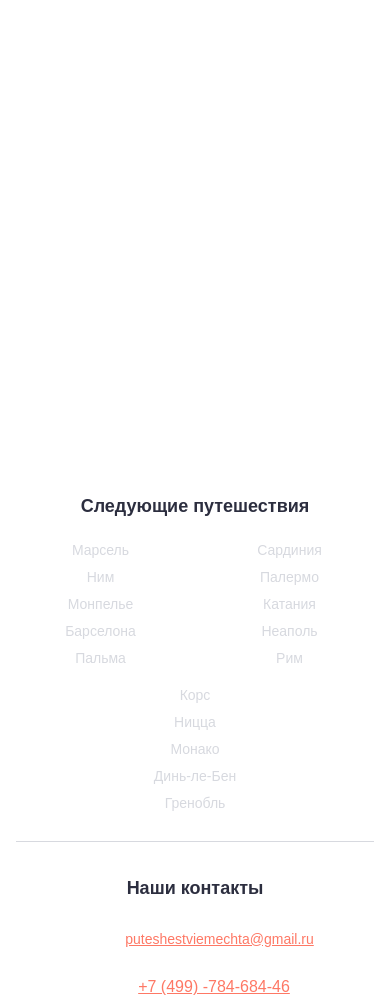
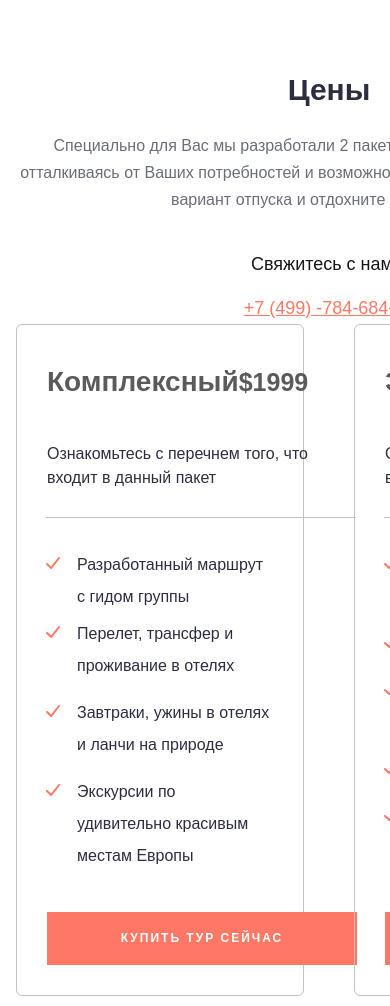
Before and after one commit to AntipovSergey/Antipov_europe-travelling, a website: page source/index.html in a window 390 px wide. Shown: the part 3944-4950 px from the top of the page. Drawn offline with nearby package versions, Linux system fonts and the light colour scheme; files that its build step writes are made by us from their sources.

Commit message:
Доделывает tablet блока price

```diff
--- a/source/index.html
+++ b/source/index.html
@@ -234,6 +234,50 @@
           </div>
         </div>
       </section>
+      <section class="price">
+        <div class="price__wrapper container">
+          <div class="price__first-column">
+            <h2 class="price__title">Цены</h2>
+            <p class="price__subtitle">Специально для Вас  мы разработали 2 пакета цен с разными условиями, отталкиваясь от Ваших потребностей и возможностей. Выберите для себя лучший вариант отпуска и отдохните на все 100%! </p>
+            <span class="price__span">Свяжитесь с нами</span>
+            <a class="price__phone phone phone--price" href="tel:+749978468446">
+              <svg class="price__logo-phone" width="30" height="30" fill="none" xmlns="http://www.w3.org/2000/svg">
+                <use xlink:href="img/sprite.svg#phone"></use>
+              </svg>
+              +7 (499) -784-684-46
+            </a>
+          </div>
+          <div class="price__second-column rate rate--complex">
+            <div class="rate__header">
+              <h3 class="rate__title">Комплексный</h3>
+              <span class="rate__price">$1999</span>
+            </div>
+            <p class="rate__subtitle">Ознакомьтесь с перечнем того, что входит в данный пакет </p>
+            <ul class="rate__list">
+              <li class="rate__item">Разработанный маршрут с гидом группы</li>
+              <li class="rate__item">Перелет, трансфер и проживание в отелях</li>
+              <li class="rate__item">Завтраки, ужины в отелях и ланчи на природе</li>
+              <li class="rate__item">Экскурсии по удивительно красивым местам Европы</li>
+            </ul>
+            <button class="rate__button btn-reset button button--price">Купить тур сейчас</button>
+          </div>
+          <div class="price__third-column rate">
+            <div class="rate__header">
+              <h3 class="rate__title">Экономный</h3>
+              <span class="rate__price">$1399</span>
+            </div>
+            <p class="rate__subtitle">Ознакомьтесь с перечнем того, что входит в данный пакет </p>
+            <ul class="rate__list">
+              <li class="rate__item">Разработанный маршрут с гидом группы</li>
+              <li class="rate__item">Перелет и трансфер</li>
+              <li class="rate__item">Проживание в хостелах при отелях</li>
+              <li class="rate__item">Только завтраки в отелях</li>
+              <li class="rate__item">Экскурсии по удивительно красивым местам Европы</li>
+            </ul>
+            <button class="rate__button btn-reset button button--price">Купить тур сейчас</button>
+          </div>
+        </div>
+      </section>
     </main>
     <footer>
       <div class="main-footer container">
--- a/source/scss/_vars.scss
+++ b/source/scss/_vars.scss
@@ -10,3 +10,4 @@ $color-abbey: #48494d;
 $color-mischka: #d7d9df;
 $storm-gray: #6b6d79;
 $french-gray: #c0c0c5;
+$scarpa-flow: #5b5b5d;
--- a/source/scss/components/button.scss
+++ b/source/scss/components/button.scss
@@ -23,6 +23,18 @@
   width: 250px;
   padding-left: 37px;
   padding-right: 37px;
+  font-weight: 700;
+  font-size: 12px;
+  line-height: 15px;
+  letter-spacing: 2px;
+  text-transform: uppercase;
+  color: $color-white;
+}
+
+.button--price {
+  padding-left: 68px;
+  padding-right: 70px;
+  width: 310px;
   font-weight: 700;
   font-size: 12px;
   line-height: 15px;
--- a/source/scss/components/main-footer.scss
+++ b/source/scss/components/main-footer.scss
@@ -73,6 +73,11 @@
 
   &__mail:focus,
   &__phone:focus {
+    color: $color-jaffa;
+  }
+
+  &__link:active,
+  &__phone:active {
     color: $color-jaffa;
   }
 
--- a/source/scss/components/phone.scss
+++ b/source/scss/components/phone.scss
@@ -12,6 +12,12 @@
     font-size: 16px;
     color: $color-bittersweet;
   }
+
+  &--price {
+    font-size: 20px;
+    text-decoration: none;
+    column-gap: 15px;
+  }
 }
 
 @include tablet {
--- /dev/null
+++ b/source/scss/components/price.scss
@@ -0,0 +1,161 @@
+.price {
+  &__wrapper {
+    margin-bottom: 140px;
+    display: grid;
+    grid-template-columns: 370px 370px auto;
+    column-gap: 30px;
+  }
+
+  &__first-column {
+    position: relative;
+    margin-left: 64px;
+    grid-column: 3 / 4;
+  }
+
+  &__title {
+    margin-top: 113px;
+    margin-bottom: 47px;
+    font-weight: 600;
+    font-size: 55px;
+    line-height: 90px;
+    color: $color-charade;
+  }
+
+  &__title::before {
+    position: absolute;
+    content: "";
+    top: 217px;
+    left: 0;
+    width: 175px;
+    height: 3px;
+    background-color: $color-bittersweet;
+  }
+
+  &__subtitle {
+    margin: 0;
+    margin-bottom: 61px;
+    font-size: 16px;
+    line-height: 170%;
+    color: $storm-gray;
+  }
+
+  &__span {
+    display: block;
+    margin-bottom: 13px;
+    margin-left: 46px;
+    font-weight: 500;
+    font-size: 22px;
+    line-height: 34px;
+    color: $color-woodsmoke;
+  }
+
+  &__phone:hover {
+    color: $color-bittersweet;
+  }
+
+  &__phone:focus {
+    color: $color-jaffa;
+  }
+
+  &__phone:active {
+    color: $color-jaffa;
+  }
+
+  &__logo-phone {
+    stroke: $color-bittersweet;
+  }
+
+  &__phone:hover .price__logo-phone {
+    stroke: $color-bittersweet;
+  }
+
+  &__phone:focus .price__logo-phone {
+    stroke: $color-bittersweet;
+  }
+
+  &__phone:active .price__logo-phone {
+    stroke: $color-jaffa;
+  }
+
+  &__second-column {
+    grid-column: 1 / 2;
+    grid-row: 1 / 2;
+    height: 672px;
+  }
+
+  &__third-column {
+    grid-column: 2 / 3;
+    grid-row: 1 / 2;
+    height: 672px;
+  }
+}
+
+@include tablet {
+  .price {
+    &__wrapper {
+      grid-template-columns: 1fr 1fr;
+      column-gap: 50px;
+    }
+
+    &__first-column {
+      margin: 0;
+      grid-column: 1 / -1;
+    }
+
+    &__title {
+      margin-top: 32px;
+      margin-bottom: 20px;
+      font-weight: 600;
+      font-size: 30px;
+      line-height: 150%;
+      text-align: center;
+    }
+
+    &__title::before {
+      display: none;
+    }
+
+    &__subtitle {
+      text-align: center;
+      margin-bottom: 33px;
+    }
+
+    &__span {
+      display: block;
+      margin-bottom: 11px;
+      margin-left: -4px;
+      font-weight: 500;
+      font-size: 18px;
+      text-align: center;
+    }
+
+    &__phone {
+      margin-right: 45px;
+      text-align: center;
+      font-size: 18px;
+      text-decoration: underline;
+      color: $color-bittersweet;
+    }
+
+    &__logo-phone {
+      stroke: none;
+    }
+
+    &__third-column,
+    &__second-column {
+      width: 288px;
+    }
+
+    &__second-column {
+      grid-column: 1 / 2;
+      grid-row: 2 / 3;
+      height: 672px;
+    }
+
+    &__third-column {
+      grid-column: 2 / 3;
+      grid-row: 2 / 3;
+      height: 672px;
+    }
+  }
+}
--- /dev/null
+++ b/source/scss/components/rate.scss
@@ -0,0 +1,103 @@
+.rate {
+  position: relative;
+  padding: 40px 30px 30px 30px;
+  display: flex;
+  flex-direction: column;
+  justify-content: flex-start;
+  border: 1px solid $french-gray;
+  border-radius: 6px;
+
+  &__header {
+    margin-bottom: 27px;
+    display: flex;
+    justify-content: space-between;
+    align-items: center;
+  }
+
+  &__title {
+    margin: 0;
+    font-weight: 600;
+    font-size: 28px;
+    line-height: 34px;
+    color: $scarpa-flow;
+  }
+
+  &__price {
+    display: block;
+    font-weight: bold;
+    font-size: 25px;
+    line-height: 34px;
+    color: $scarpa-flow;
+  }
+
+  &--complex {
+    .rate__item:nth-child(2) {
+      margin-top: -10px;
+    }
+  }
+
+  &__subtitle {
+    margin-bottom: 59px;
+    width: 289px;
+    font-size: 16px;
+    line-height: 24px;
+    color: $color-charade;
+  }
+
+  &__subtitle::before {
+    position: absolute;
+    content: "";
+    top: 192px;
+    left: 29px;
+    width: 310px;
+    height: 1px;
+    background-color: $french-gray;
+  }
+
+  &__list {
+    display: flex;
+    flex-direction: column;
+    gap: 15px;
+  }
+
+  &__item {
+    position: relative;
+    padding-left: 30px;
+    font-size: 16px;
+    line-height: 32px;
+    color: $color-charade;
+  }
+
+  &__item::before {
+    position: absolute;
+    content: "";
+    top: 8px;
+    left: -1px;
+    background-image: url("../../img/price-economic.svg");
+    width: 14px;
+    height: 12px;
+    background-position: center;
+    background-repeat: no-repeat;
+  }
+
+  &__button {
+    margin-top: auto;
+  }
+
+  &:hover {
+    border: 1px solid $color-bittersweet;
+
+    .rate__title,
+    .rate__price {
+      color: $color-bittersweet;
+    }
+
+    .rate__subtitle::before {
+      background-color: $color-bittersweet;
+    }
+
+    .rate__item::before {
+      background-image: url("../../img/price-complex.svg");
+    }
+  }
+}
--- a/source/scss/style.scss
+++ b/source/scss/style.scss
@@ -13,5 +13,7 @@
 @import "./components/main-footer";
 @import "./components/main-header";
 @import "./components/phone";
+@import "./components/price";
 @import "./components/promo";
+@import "./components/rate";
 @import "./components/sites";
```
Also changed, not shown: source/img/price-complex.svg (added), source/img/price-economic.svg (added).
